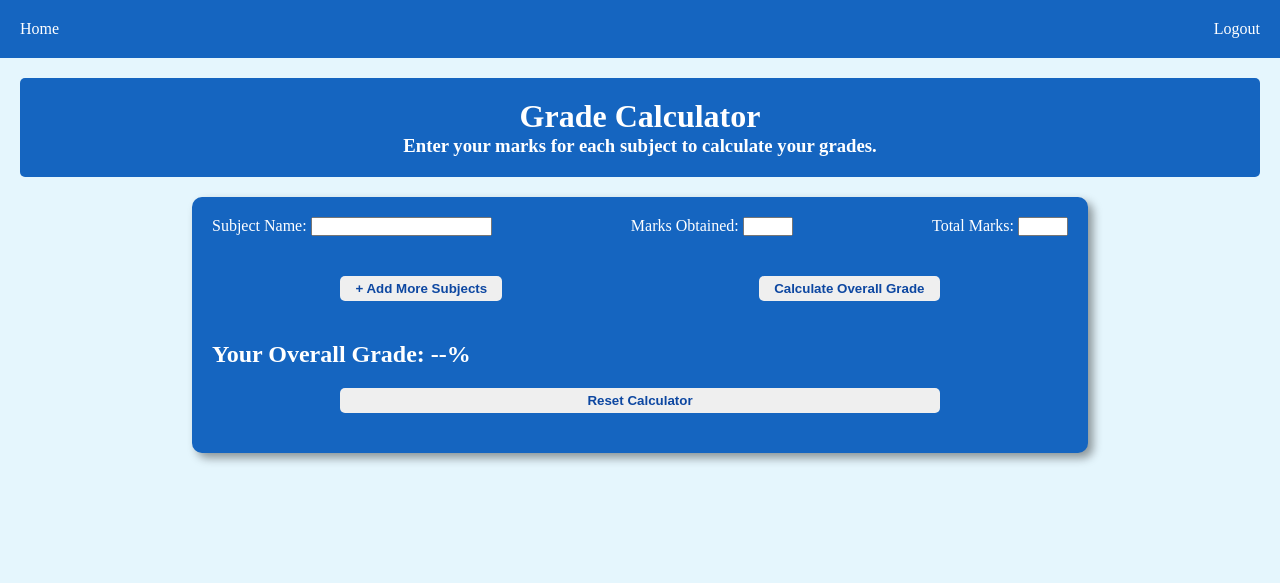
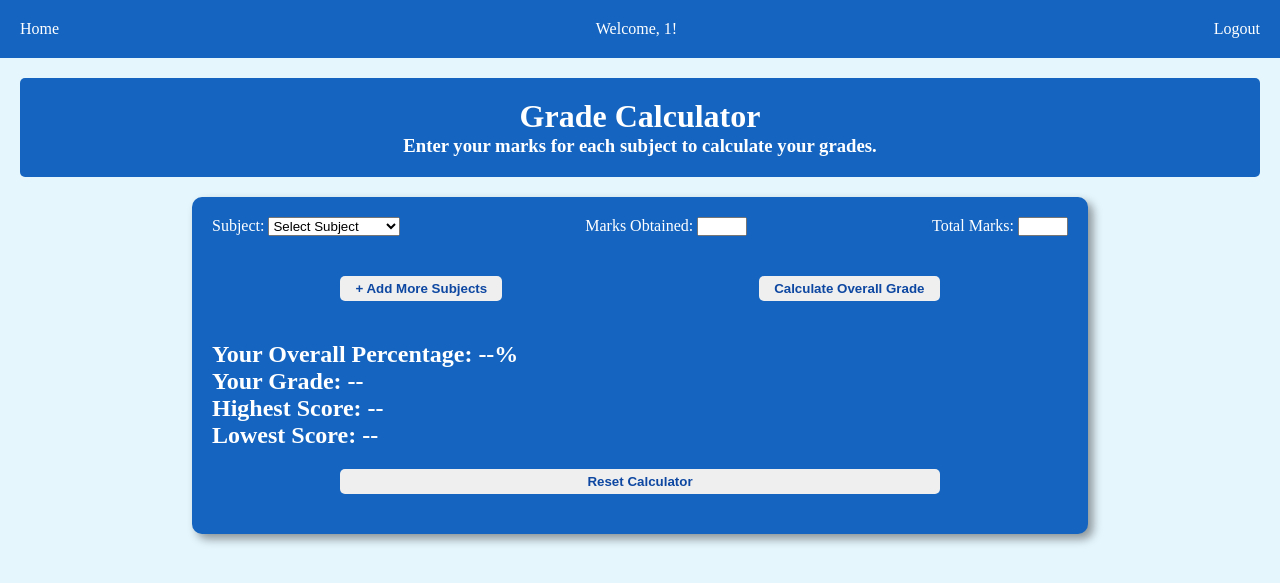
Before and after one commit to sma-yan/revision-app-nea, a Flask app: page /grade_calculator in a window 1280 px wide. Shown: the top 583 px of the page. Run offline with Flask 3, Linux system fonts and the light colour scheme; a user stored in the database is signed in.

Commit message:
Added username for welcome and changes in grade calculator

```diff
--- a/app.py
+++ b/app.py
@@ -1,6 +1,5 @@
 
-from flask import Flask, render_template, request, redirect, url_for, session
-# import flash
+from flask import Flask, render_template, request, redirect, url_for, session, flash
 import sqlite3
 from werkzeug.security import generate_password_hash, check_password_hash
 from datetime import datetime
@@ -87,6 +86,12 @@ def signup():
         email = request.form['email']
         password = request.form['password']
         confirm_password = request.form['confirm_password']
+
+        # Validate input fields
+        if not full_name or not email or not password:
+            flash('All fields are required.', 'danger')
+            return redirect(url_for('signup'))
+
         # check if the password is same as confirm password field in teh signup form
         if password != confirm_password:
             return redirect(url_for('signup'))
@@ -119,6 +124,12 @@ def login():
         email = request.form['email']
         password = request.form['password']
         print(f"Email: , {email} | Password: {password} ")
+
+        # Validate input fields
+        if not email or not password:
+            flash('Both email and password are required.', 'danger')
+            return redirect(url_for('login'))
+
         # connecting to the database and retrieving user details
         conn = sqlite3.connect('revision_app.db')
         c = conn.cursor()
@@ -131,13 +142,15 @@ def login():
         if user and check_password_hash(user[3], password):
             session['user_id'] = user[0]
             session['full_name'] = user[1]
-            print("Session user:", session['user_id'], session['full_name'])
+            session['first_name'] = user[1].split()[0].capitalize()
+            print("Session user:", session['user_id'], session['full_name'], session['first_name'])
+            # flash(f'Welcome, {session["first_name"]}!', 'success')
             # flash('Login Successful!!!', 'success')
             return redirect(url_for('index'))
 
         else:
             print("Invalid Login creds")
-            # flash('Invalid email or password. Please try again.', 'danger')
+            flash('Invalid email or password. Please try again.', 'danger')
             return redirect(url_for('login'))
     return render_template('login.html')
 
@@ -146,6 +159,7 @@ def login():
 @app.route('/logout')
 def logout():
     session.pop('user_id', None)
+    session.pop('first_name', None)
     # flash('You have been logged out.', 'success')
     return redirect(url_for('login'))
 
--- a/static/css/styles.css
+++ b/static/css/styles.css
@@ -97,11 +97,30 @@ header{
     text-align: center;
 
 }
-.register-here{
+.register-here, .login-here{
     color: #1565C0;
     text-decoration: none;
     font-size: 12px;
+    text-align: left;
 }
+
+.register-here a, .login-here a{
+    color: #1565C0;
+    text-decoration: none;
+    font-size: 14px;
+}
+.error-message {
+    text-align: center;
+    padding: 5px;
+    color: red;
+}
+
+.error-text {
+    color: red;
+    font-size: 14px;
+    margin-top: 5px;
+}
+
 .submit-btn{
     padding: 10px 20px;
     background-color: #1565C0;
--- a/static/js/grade_calculator.js
+++ b/static/js/grade_calculator.js
@@ -2,60 +2,102 @@ const subjectContainer = document.querySelector('#subjects-container');
 const addSubjectBtn = document.querySelector('#add-subject');
 const calculateGradeBtn = document.querySelector('#calculate-grade');
 const resetCalculatorBtn = document.querySelector('#reset-calculator-btn');
+const finalPercentageDisplay = document.querySelector('#final-percentage');
 const finalGradeDisplay = document.querySelector('#final-grade');
+const highestScoreDisplay = document.querySelector('#highest-score');
+const lowestScoreDisplay = document.querySelector('#lowest-score');
 
-
+// Add more subject fields dynamically
 addSubjectBtn.addEventListener('click', () => {
     const subjectEntry = document.createElement('div');
     subjectEntry.classList.add('subject-entry');
     subjectEntry.innerHTML = `
-        <label>Subject Name: <input type="text" class="subject-name"></label>
-        <label>Marks Obtained: <input type="number" id="marks-obtained"></label>
-        <label>Total Marks: <input type="number" id="total-marks"></label>
-    `
+        <label>Subject:
+            <select class="subject-dropdown">
+                <option value="">Select Subject</option>
+                <option value="Mathematics">Mathematics</option>
+                <option value="Physics">Physics</option>
+                <option value="Chemistry">Chemistry</option>
+                <option value="Biology">Biology</option>
+                <option value="English">English</option>
+                <option value="History">History</option>
+                <option value="Geography">Geography</option>
+                <option value="Computer Science">Computer Science</option>
+                <option value="Economics">Economics</option>
+            </select>
+        </label>
+        <label>Marks Obtained: <input type="number" class="marks-obtained"></label>
+        <label>Total Marks: <input type="number" class="total-marks"></label>
+    `;
     subjectContainer.appendChild(subjectEntry);
-})
+});
 
+// Reset calculator to default state
 resetCalculatorBtn.addEventListener('click', () => {
     subjectContainer.innerHTML = `
         <div class="subject-entry">
-            <label>Subject Name: <input type="text" class="subject-name"></label>
-            <label>Marks Obtained: <input type="number" id="marks-obtained"></label>
-            <label>Total Marks: <input type="number" id="total-marks"></label>
+            <label>Subject:
+                <select class="subject-dropdown">
+                    <option value="">Select Subject</option>
+                    <option value="Mathematics">Mathematics</option>
+                    <option value="Physics">Physics</option>
+                    <option value="Chemistry">Chemistry</option>
+                    <option value="Biology">Biology</option>
+                    <option value="English">English</option>
+                    <option value="History">History</option>
+                    <option value="Geography">Geography</option>
+                    <option value="Computer Science">Computer Science</option>
+                    <option value="Economics">Economics</option>
+                </select>
+            </label>
+            <label>Marks Obtained: <input type="number" class="marks-obtained"></label>
+            <label>Total Marks: <input type="number" class="total-marks"></label>
         </div>
     `;
+    finalPercentageDisplay.textContent = '--';
     finalGradeDisplay.textContent = '--';
-
+    highestScoreDisplay.textContent = '--';
+    lowestScoreDisplay.textContent = '--';
 });
 
-
+// Calculate the overall grade
 calculateGradeBtn.addEventListener('click', () => {
     const subjectEntries = document.querySelectorAll('.subject-entry');
     let totalMarksObtained = 0;
     let totalMarksPossible = 0;
-
-    console.log(subjectEntries);
-
+    let highestScore = 0;
+    let lowestScore = Infinity;
 
     subjectEntries.forEach(entry => {
-        console.log(entry);
-
-        const marksObtained = parseFloat(entry.querySelector('#marks-obtained').value);
-        const totalMarks = parseFloat(entry.querySelector('#total-marks').value);
-        console.log(marksObtained + ' - ' + totalMarks);
+        const marksObtained = parseFloat(entry.querySelector('.marks-obtained').value);
+        const totalMarks = parseFloat(entry.querySelector('.total-marks').value);
 
         if (!isNaN(marksObtained) && !isNaN(totalMarks)) {
             totalMarksObtained += marksObtained;
             totalMarksPossible += totalMarks;
 
+            if (marksObtained > highestScore) highestScore = marksObtained;
+            if (marksObtained < lowestScore) lowestScore = marksObtained;
         }
     });
 
     if (totalMarksPossible > 0) {
-        const finalGrade = (totalMarksObtained / totalMarksPossible) * 100;
-        finalGradeDisplay.textContent = finalGrade.toFixed(2);
+        const finalPercentage = (totalMarksObtained / totalMarksPossible) * 100;
+        finalPercentageDisplay.textContent = finalPercentage.toFixed(2);
+
+        // Determine Grade
+        let grade = "U";  // Default to Ungraded (Fail)
+        if (finalPercentage >= 80) grade = "A*";
+        else if (finalPercentage >= 70) grade = "A";
+        else if (finalPercentage >= 60) grade = "B";
+        else if (finalPercentage >= 50) grade = "C";
+        else if (finalPercentage >= 40) grade = "D";
+        else if (finalPercentage >= 30) grade = "E";
+
+        finalGradeDisplay.textContent = grade;
+        highestScoreDisplay.textContent = highestScore;
+        lowestScoreDisplay.textContent = lowestScore === Infinity ? "--" : lowestScore;
     } else {
         alert("Please enter valid marks for all subjects.");
     }
-
 });
--- a/templates/base.html
+++ b/templates/base.html
@@ -14,6 +14,9 @@
     <nav>
         <div class="nav-container">
             <a href="{{ url_for('index') }}">Home</a>
+            {% if session.get('first_name') %}
+                <span>Welcome, {{ session['first_name'] }}!</span>
+            {% endif %}
             <div class="logout-container">
                 <a href="{{ url_for('logout') }}">Logout</a>
             </div>
--- a/templates/grade_calculator.html
+++ b/templates/grade_calculator.html
@@ -11,32 +11,46 @@
     <main id="gc-main">
         <div id="subjects-container">
             <div class="subject-entry">
-                <label>Subject Name: <input type="text" class="subject-name"></label>
-                <label>Marks Obtained: <input type="number" id="marks-obtained"></label>
-                <label>Total Marks: <input type="number" id="total-marks"></label>
+                <label>Subject:
+                    <select class="subject-dropdown">
+                        <option value="">Select Subject</option>
+                        <option value="Mathematics">Mathematics</option>
+                        <option value="Physics">Physics</option>
+                        <option value="Chemistry">Chemistry</option>
+                        <option value="Biology">Biology</option>
+                        <option value="English">English</option>
+                        <option value="History">History</option>
+                        <option value="Geography">Geography</option>
+                        <option value="Computer Science">Computer Science</option>
+                        <option value="Economics">Economics</option>
+                    </select>
+                </label>
+                <label>Marks Obtained: <input type="number" class="marks-obtained"></label>
+                <label>Total Marks: <input type="number" class="total-marks"></label>
             </div>
         </div>
+
         <div class="gc-btn-container">
             <button id="add-subject">+ Add More Subjects</button>
             <button id="calculate-grade">Calculate Overall Grade</button>
         </div>
 
+        <div id="result-section">
+            <h2>Your Overall Percentage: <span id="final-percentage">--</span>%</h2>
+            <h2>Your Grade: <span id="final-grade">--</span></h2>
+            <h2>Highest Score: <span id="highest-score">--</span></h2>
+            <h2>Lowest Score: <span id="lowest-score">--</span></h2>
+        </div>
 
-
-        <div id="result-section">
-            <h2>Your Overall Grade: <span id="final-grade">--</span>%</h2>
-        </div>
         <div class="reset-calculator">
             <button id="reset-calculator-btn">Reset Calculator</button>
         </div>
     </main>
 
-    <footer>
-
-    </footer>
+    <footer></footer>
 
 {% endblock %}
 
 {% block scripts %}
     <script src="{{ url_for('static', filename='/js/grade_calculator.js') }}"></script>
-{% endblock  %}
+{% endblock %}
```
Also changed, not shown: templates/login.html (+14 -1 lines), templates/signup.html (+18 -0 lines), revision_app.db.
